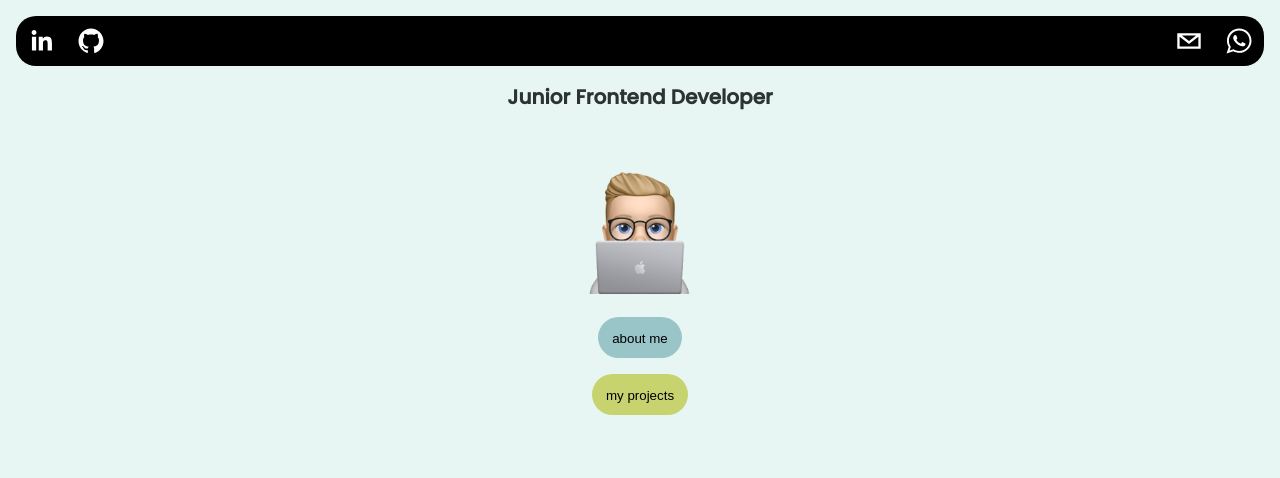
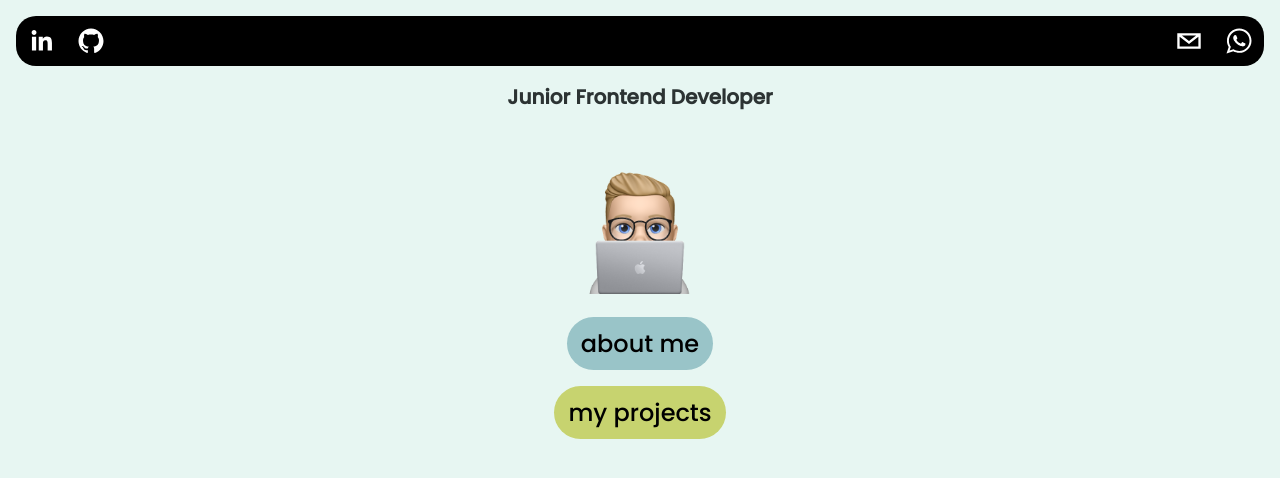
Before and after one commit to niklashmbgr/my-personal-website-, a Next.js app: page / in a window 1280 px wide. Shown: the top 478 px of the page. Built offline with nearby package versions, Linux system fonts and the light colour scheme.

Commit message:
add font-family + size to button

```diff
--- a/src/components/Button/styled.js
+++ b/src/components/Button/styled.js
@@ -3,6 +3,8 @@ import styled from "styled-components";
 const StyledButton = styled.button`
   background: transparent;
   border: none;
+  font-family: "Poppins";
+  font-size: 1.5rem;
 `;
 
 export default StyledButton;
```
